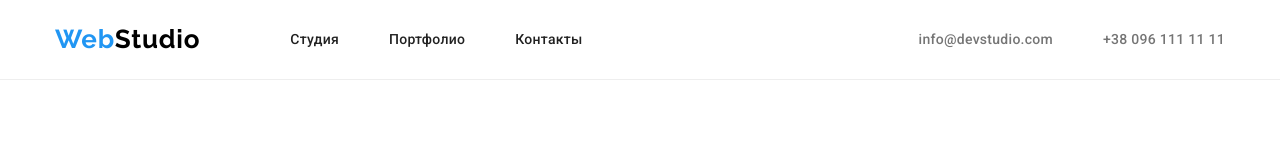
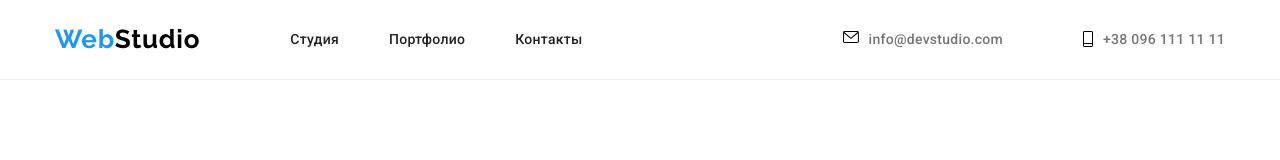
Before and after one commit to OcksanaBondarenko/goit-markup-hw-04, a plain HTML site: page portfolio.html in a window 1280 px wide. Shown: the top 160 px of the page. Drawn offline with nearby package versions, Linux system fonts and the light colour scheme.

Commit message:
icons added to portfolio header

```diff
--- a/portfolio.html
+++ b/portfolio.html
@@ -23,19 +23,43 @@
 			<a class="logo link" lang=en href=""><span class="logo-part">Web</span>Studio</a>
 			<nav class="navigation">
 				<ul class="nav-list list">
+
 					<li class="nav-list-item">
 						<a class="nav-list-link link" href="./index.html">Студия</a>
 					</li>
+
 					<li class="nav-list-item">
 						<a class="nav-list-link link" href="./portfolio.html">Портфолио</a>
 					</li>
+
 					<li class="nav-list-item">
 						<a class="nav-list-link link" href="">Контакты</a>
 					</li>
+
 				</ul>
 			</nav>
-			<a class="contact-mail link" href="mailto:info@devstudio.com">info@devstudio.com</a>
-			<a class="contact-number link" href="tel:+380961111111">+38 096 111 11 11</a>
+
+			<ul class="contacts list">
+
+				<li class="contacts-item link">
+					<a class="contact-mail link" href="mailto:info@devstudio.com">
+						<svg class="contacts-icon-email" widht="16" height="12">
+							<use href="./images/sprite.svg#envelope">
+							</use>
+						</svg>
+						info@devstudio.com
+					</a>
+				</li>
+
+				<li class="contacts-item link">
+					<a class="contact-number link" href="tel:+380961111111">
+						<svg class="contacts-icon-tel" widht="10" height="16">
+							<use href="./images/sprite.svg#icon-mobile-phone"></use>
+						</svg>
+						+38 096 111 11 11</a>
+				</li>
+
+			</ul>
 		</div>
 	</header>
 	<main>
```
